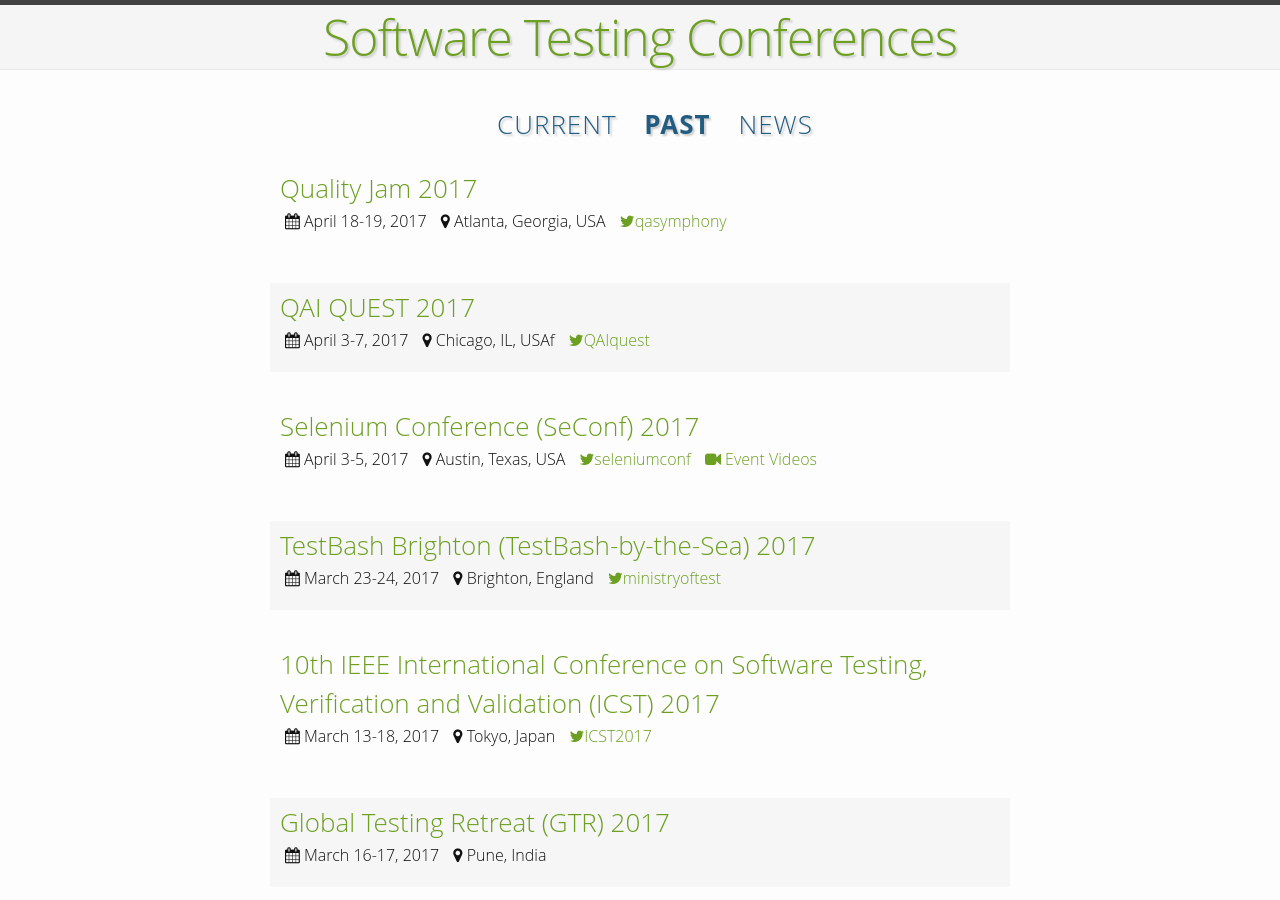
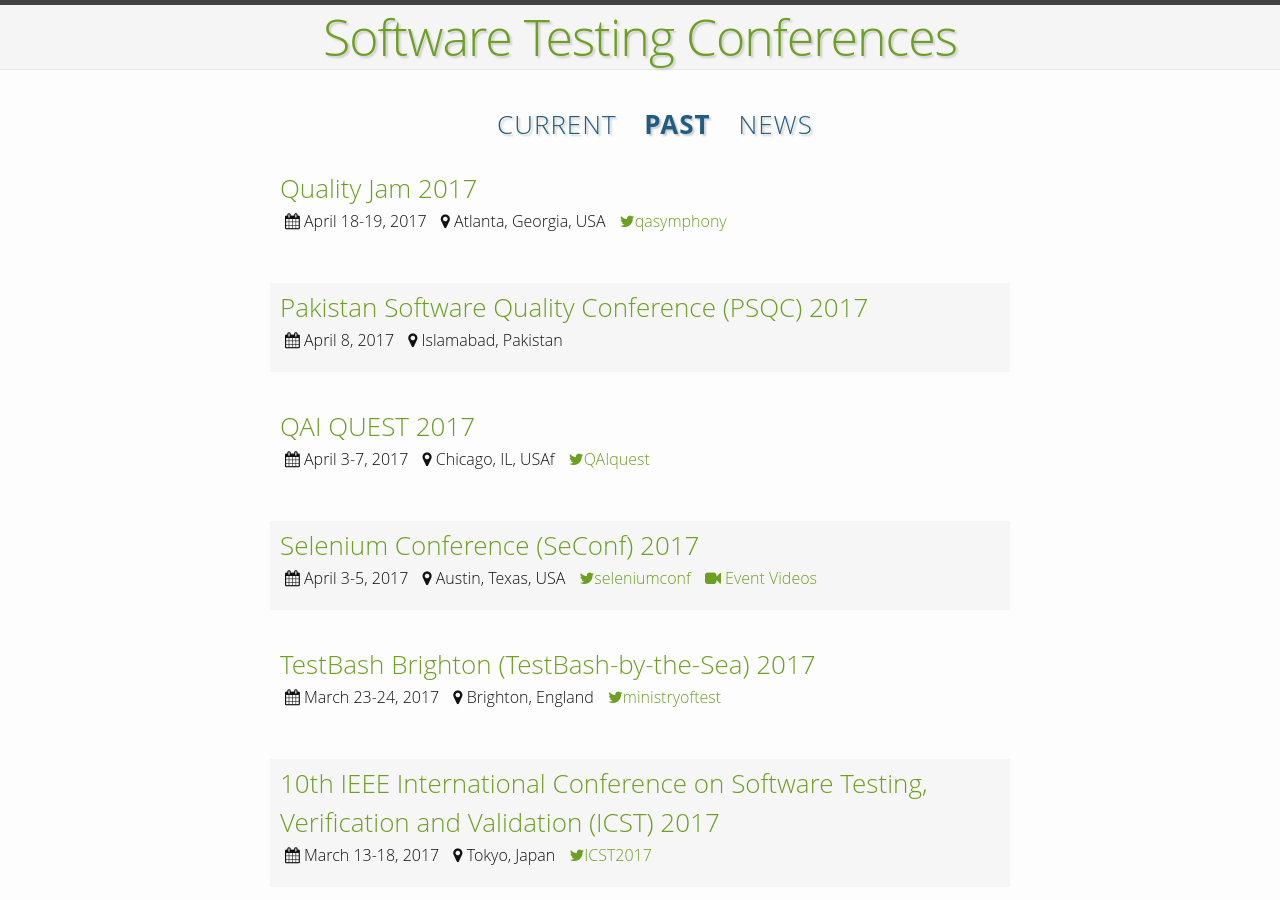
Before and after one commit to TestingConferences/testingconferences.github.io, a Jekyll site: the page built from past.html, in a window 1280 px wide and 900 px high. Built offline with Jekyll 4.4.1, drawn with Linux system fonts in a browser that asks for light colours.

Commit message:
Added PSQC 17 to past

```diff
--- a/_data/past.yml
+++ b/_data/past.yml
@@ -3,6 +3,11 @@
   dates: "April 18-19, 2017"
   url: http://qualityjam.net/?utm_campaign=SoftwareTestingConference.org%20Quality%20Jam%202017&utm_medium=Listing&utm_source=Other
   twitter: qasymphony
+
+- name: Pakistan Software Quality Conference (PSQC) 2017
+  location: Islamabad, Pakistan
+  dates: "April 8, 2017"
+  url: http://pstb.pk/psqc/
 
 - name: QAI QUEST 2017
   location: Chicago, IL, USAf
```
